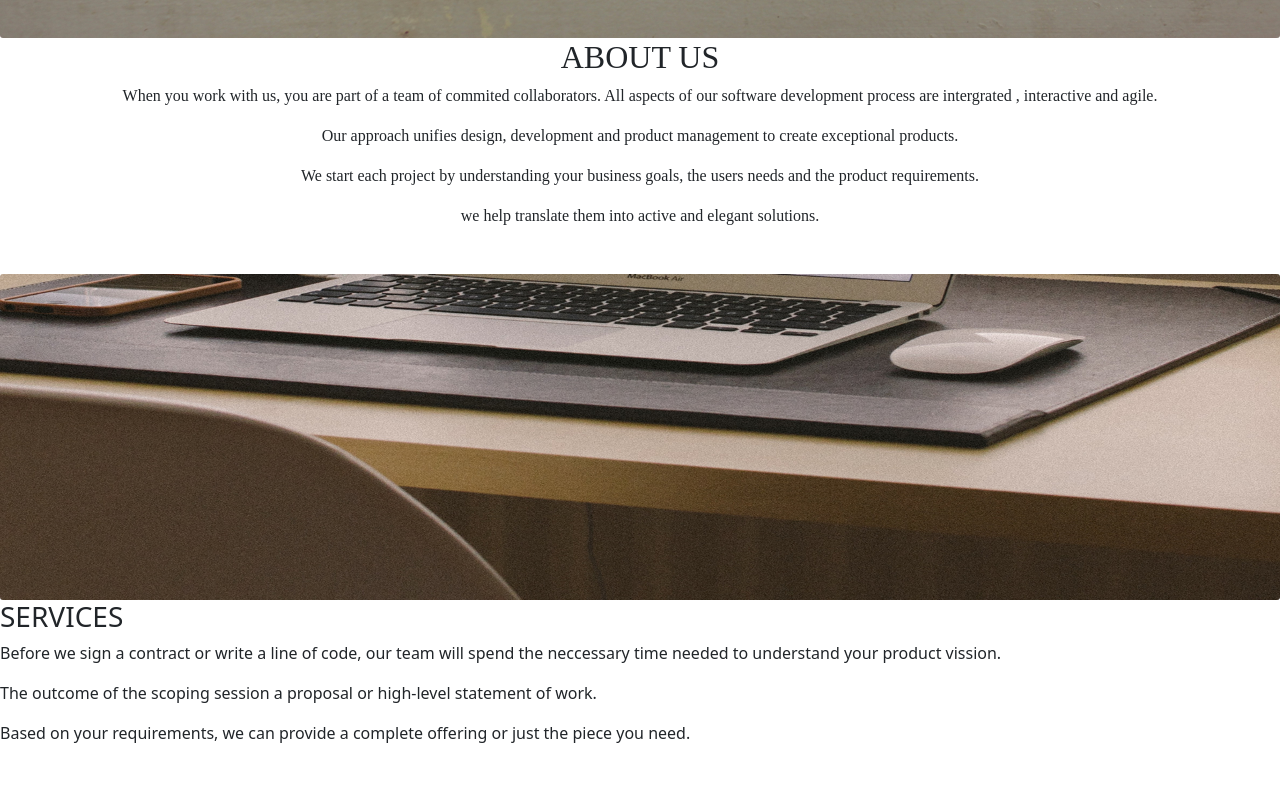
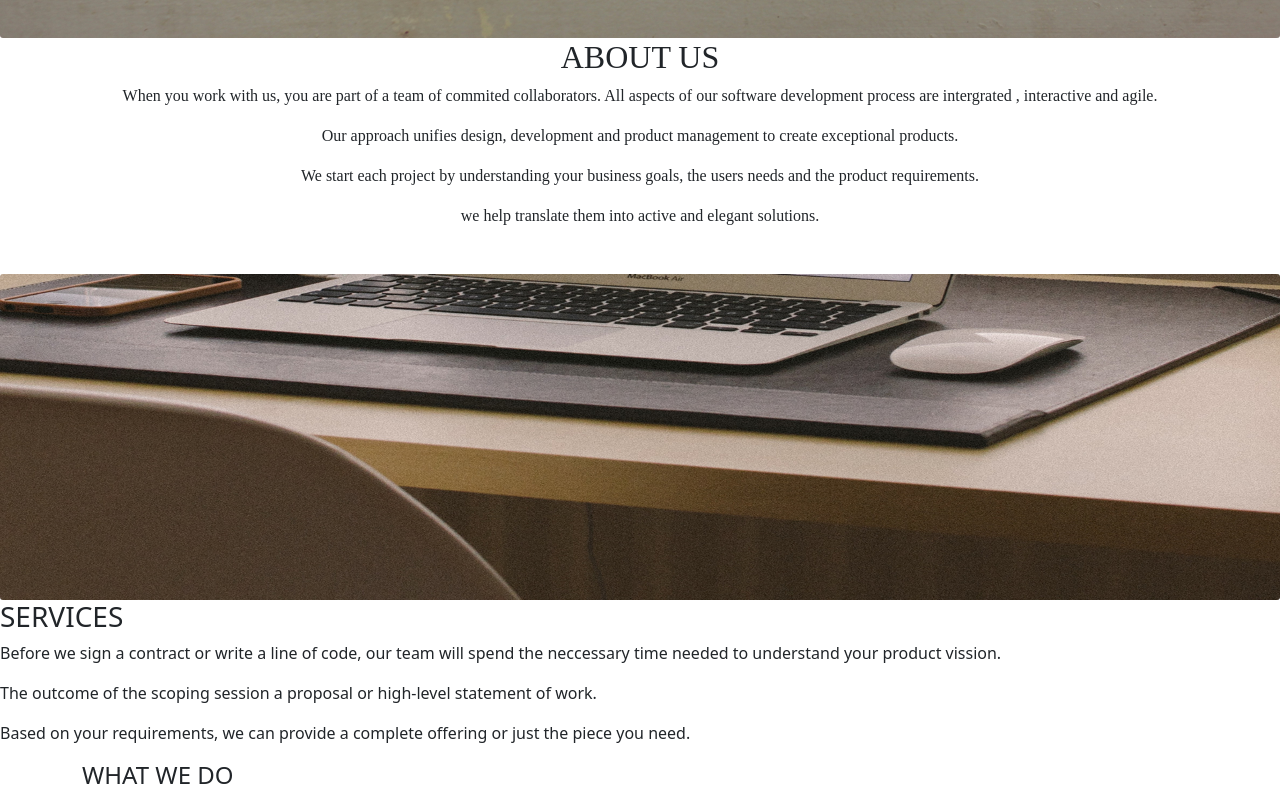
Before and after one commit to mercyakuku/Delani-Studio, a plain HTML site: page index.html in a window 1280 px wide. Shown: the part 676-1474 px from the top of the page. Before the commit the page ends 1437 px from the top, so only its background shows below. Drawn offline with nearby package versions, Linux system fonts and the light colour scheme.

Commit message:
Add what we do title

```diff
--- a/index.html
+++ b/index.html
@@ -58,7 +58,7 @@
         <p>we help translate them into active and elegant solutions.</p>
     </div>
 
-     <div class="s_image">
+    <div class="s_image">
         <img src="./images/assets/backgrounds/s_image.jpg" class="card-img" alt="s_image">
         <div class="services-overlay">
           <h3>SERVICES</h3>
@@ -66,8 +66,10 @@
           <p>The outcome of the scoping session a proposal or high-level statement of work.</p>
           <p>Based on your requirements, we can provide a complete offering or just the piece you need. </p>
         </div>
-      </div>
-      </div>
+    </div>
+    </div>
+    <div class="container what-we-do">
+        <h4>WHAT WE DO</h24>
     <script src="script.js"></script>
 </body>
 </html>
```
